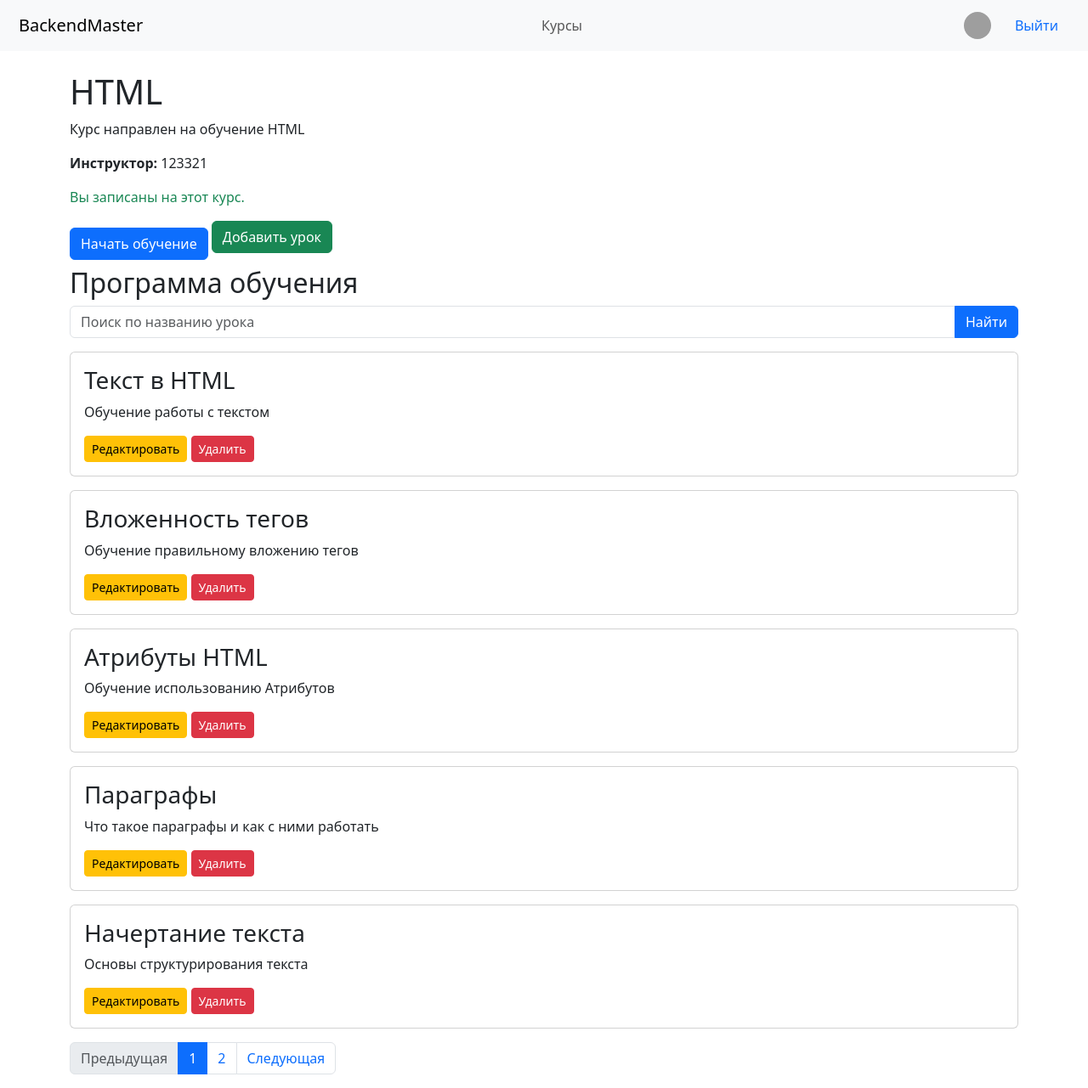
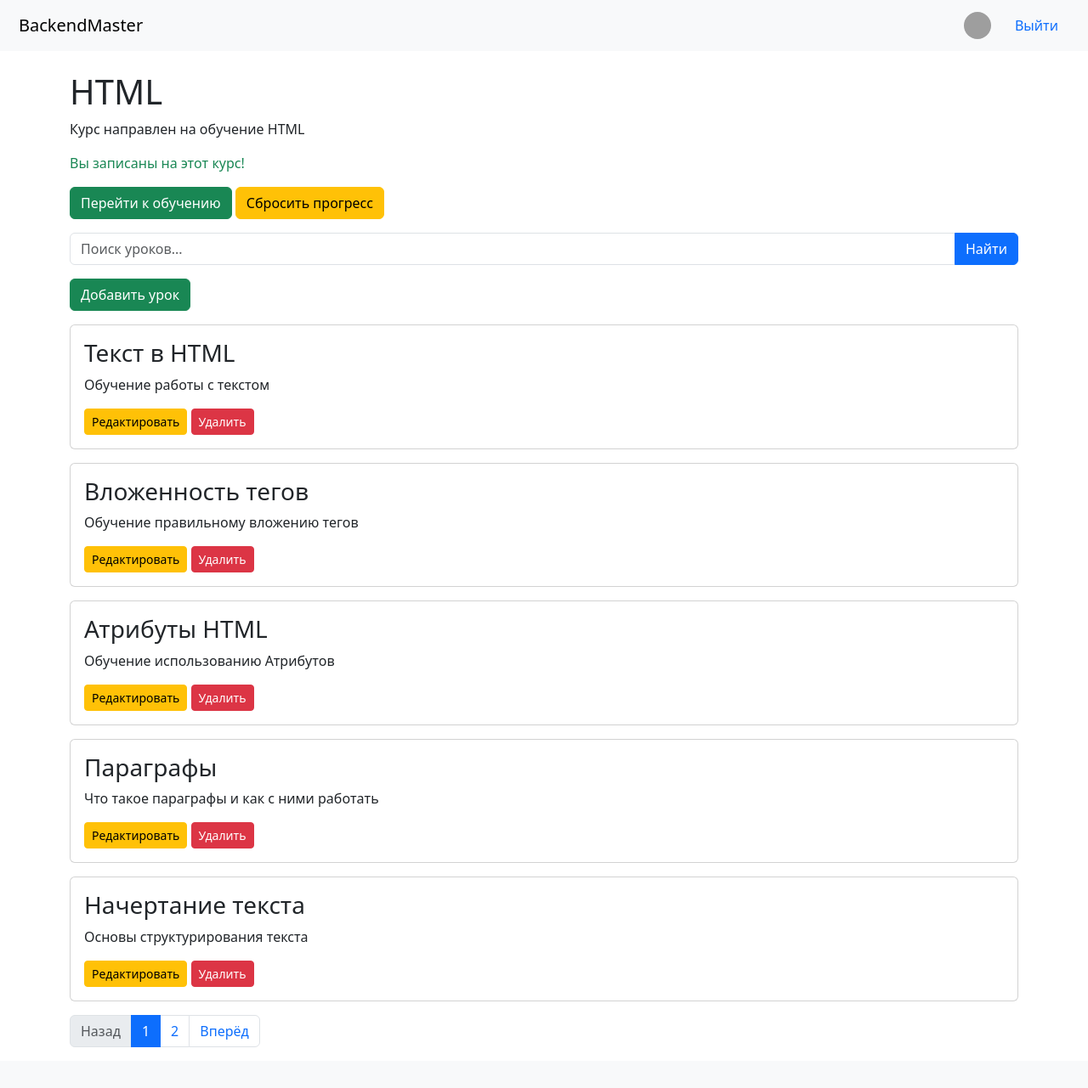
Before and after one commit to SN-PROGRAM/BackendMaster, a Django app: page /courses/2/ in a window 1280 px wide. Shown: the whole page at 85% size. After the commit the page ends 1233 px from the top, so only its background shows below. Run offline with Django 5.2, Linux system fonts and the light colour scheme; a user stored in the database is signed in; data comes from the database, SQL or seed files in the repository; both versions use the stored data as it was after the commit; some libraries are stand-ins or nearby versions; grey boxes are pictures that could not be loaded.

Commit message:
UpdateFiles

```diff
--- a/courses/urls.py
+++ b/courses/urls.py
@@ -1,42 +1,42 @@
-# Импортируем функцию path для настройки маршрутов
+# Импорт функции path, необходимой для определения маршрутов URL
 from django.urls import path
 
-# Импортируем представления из текущего модуля
+# Импортируем views из текущего пакета — здесь находятся классы и функции обработки запросов
 from . import views
 
-# Пространство имён для приложения 'courses' — полезно при использовании {% url %} и include()
+# Указываем пространство имён для приложения 'courses' — это помогает избежать конфликтов имён URL при использовании include()
 app_name = 'courses'
 
-# Список маршрутов (URL-адресов), связанных с этим приложением
+# Список маршрутов URL, которые обрабатываются в этом приложении
 urlpatterns = [
 
-    # Главная страница курсов — список всех курсов
+    # Главная страница со списком всех курсов
     path('', views.CourseListView.as_view(), name='course_list'),
 
-    # Детальный просмотр курса по его id (pk = primary key)
+    # Страница с деталями конкретного курса по его ID (pk)
     path('<int:pk>/', views.CourseDetailView.as_view(), name='course_detail'),
+
+    # Страница обучения, где пользователь может просматривать материалы курса
+    path('<int:pk>/learn/', views.CourseLearnView.as_view(), name='course_learn'),
 
     # Страница создания нового курса
     path('create/', views.CourseCreateView.as_view(), name='course_create'),
 
-    # Страница редактирования курса по id
-    path('<int:pk>/update/', views.CourseUpdateView.as_view(), name='course_update'),
+    # Страница редактирования существующего курса по его ID
+    path('<int:pk>/edit/', views.CourseUpdateView.as_view(), name='course_edit'),
 
-    # Страница удаления курса по id
+    # Страница удаления курса по его ID
     path('<int:pk>/delete/', views.CourseDeleteView.as_view(), name='course_delete'),
 
-    # Запись пользователя на курс
+    # Маршрут для записи пользователя на курс (обрабатывается функцией, а не классом)
     path('<int:pk>/enroll/', views.enroll_course, name='enroll_course'),
 
-    # Страница обучения (просмотр контента курса)
-    path('<int:pk>/learn/', views.CourseLearnView.as_view(), name='course_learn'),
+    # Страница создания нового урока внутри конкретного курса (по ID курса)
+    path('<int:pk>/lesson/create/', views.LessonCreateView.as_view(), name='lesson_create'),
 
-    # Создание нового урока внутри курса
-    path('<int:pk>/lessons/create/', views.LessonCreateView.as_view(), name='lesson_create'),
+    # Страница редактирования конкретного урока в определённом курсе (указаны оба ID: курса и урока)
+    path('<int:course_pk>/lesson/<int:lesson_pk>/edit/', views.LessonUpdateView.as_view(), name='lesson_edit'),
 
-    # Обновление урока внутри конкретного курса
-    path('<int:course_pk>/lessons/<int:lesson_pk>/update/', views.LessonUpdateView.as_view(), name='lesson_update'),
-
-    # Удаление урока внутри конкретного курса
-    path('<int:course_pk>/lessons/<int:lesson_pk>/delete/', views.LessonDeleteView.as_view(), name='lesson_delete'),
+    # Страница удаления конкретного урока из курса (также указаны ID курса и урока)
+    path('<int:course_pk>/lesson/<int:lesson_pk>/delete/', views.LessonDeleteView.as_view(), name='lesson_delete'),
 ]
--- a/templates/base.html
+++ b/templates/base.html
@@ -44,11 +44,6 @@
     <nav class="navbar navbar-light bg-light">  <!-- Панель навигации с светлой темой -->
         <div class="container-fluid">  <!-- Контейнер для управления макетом панели -->
             <a class="navbar-brand" href="{% url 'home' %}">BackendMaster</a>  <!-- Ссылка на главную страницу -->
-            <ul class="navbar-nav">  <!-- Список навигационных ссылок -->
-                <li class="nav-item">
-                    <a class="nav-link" href="{% url 'courses:course_list' %}">Курсы</a>  <!-- Ссылка на страницу с курсами -->
-                </li>
-            </ul>
             <div class="navbar-right">  <!-- Контейнер для правых элементов навигации (аватар и выход) -->
                 {% if user.is_authenticated %}  <!-- Проверка, если пользователь авторизован -->
                     <a href="{% url 'profile' %}">  <!-- Ссылка на страницу профиля -->
--- a/templates/courses/course_detail.html
+++ b/templates/courses/course_detail.html
@@ -1,104 +1,127 @@
-{% extends 'base.html' %}  {# Наследуем основной шаблон сайта #}
+{# Наследуем структуру базового шаблона #}
+{% extends 'base.html' %}
 
-{% block title %}{{ course.title }} - BackendMaster{% endblock %}  {# Устанавливаем заголовок страницы, включая название курса #}
+{# Устанавливаем заголовок страницы — он будет виден в <title> #}
+{% block title %}{{ course.title }} - BackendMaster{% endblock %}
 
-{% block content %}  {# Начало блока контента страницы #}
-  <h1>{{ course.title }}</h1>  {# Название курса #}
-  <p>{{ course.description }}</p>  {# Описание курса #}
-  <p><strong>Инструктор:</strong> {{ course.instructor.username }}</p>  {# Имя инструктора (логин) #}
+{# Блок основного содержимого страницы #}
+{% block content %}
 
-  {% if course.image %}  {# Если у курса есть изображение, показываем его #}
-    <img src="{{ course.image }}" alt="{{ course.title }}" style="max-width: 300px;">  {# Отображение изображения с ограничением по ширине #}
+  {# Название курса #}
+  <h1>{{ course.title }}</h1>
+
+  {# Описание курса #}
+  <p>{{ course.description }}</p>
+
+  {# Блок кнопки записи на курс или перехода к обучению — показывается только авторизованным пользователям #}
+  {% if user.is_authenticated %}
+
+    {# Если пользователь ещё не записан на курс — показываем кнопку записи #}
+    {% if not is_enrolled %}
+      <a href="{% url 'courses:enroll_course' course.pk %}" class="btn btn-primary mb-3">Записаться на курс</a>
+
+    {# Если пользователь уже записан — показываем статус и кнопки #}
+    {% else %}
+      <p class="text-success mb-3">Вы записаны на этот курс!</p>
+
+      {# Кнопка перехода к обучающим материалам #}
+      <a href="{% url 'courses:course_learn' course.pk %}" class="btn btn-success mb-3">Перейти к обучению</a>
+
+      {# Если курс не завершён, показываем кнопку сброса прогресса #}
+      {% if not course_completed %}
+        <form method="POST" style="display: inline;">
+          {% csrf_token %}
+          <input type="hidden" name="reset_progress" value="1">
+          <button type="submit" class="btn btn-warning mb-3">Сбросить прогресс</button>
+        </form>
+      {% else %}
+        {# Сообщение о завершении курса #}
+        <p class="text-success mb-3">Курс завершён!</p>
+      {% endif %}
+    {% endif %}
+
+  {# Если пользователь не авторизован — предлагаем войти #}
+  {% else %}
+    <p>Пожалуйста, <a href="{% url 'login' %}">войдите</a>, чтобы записаться на курс.</p>
   {% endif %}
 
-  {% if user.is_authenticated %}  {# Проверяем, вошёл ли пользователь в систему #}
-    {% if is_enrolled %}  {# Если пользователь записан на курс #}
-      {% if course_completed %}  {# Если пользователь завершил курс #}
-        <p class="text-success">Вы прошли этот курс.</p>  {# Сообщение о завершении #}
-        <a href="{% url 'courses:course_learn' course.pk %}" class="btn btn-primary">Пройти ещё раз</a>  {# Кнопка "Пройти ещё раз" #}
-        <form method="POST" action="{% url 'courses:course_detail' course.pk %}" style="display:inline;">  {# Форма сброса прогресса #}
-          {% csrf_token %}  {# Токен безопасности #}
-          <input type="hidden" name="reset_progress" value="1">  {# Скрытое поле для сброса #}
-          <button type="submit" class="btn btn-secondary">Сбросить прогресс</button>  {# Кнопка сброса #}
-        </form>
-      {% else %}  {# Если пользователь записан, но ещё не прошёл курс #}
-        <p class="text-success">Вы записаны на этот курс.</p>
-        <a href="{% url 'courses:course_learn' course.pk %}" class="btn btn-primary">Начать обучение</a>  {# Кнопка начать обучение #}
-      {% endif %}
-    {% else %}  {# Если пользователь не записан на курс #}
-      <a href="{% url 'courses:enroll_course' course.pk %}" class="btn btn-primary">Записаться на курс</a>  {# Кнопка записи на курс #}
-    {% endif %}
-  {% else %}  {# Если пользователь не авторизован #}
-    <p>Чтобы записаться на курс, <a href="{% url 'login' %}">войдите</a>.</p>  {# Предложение войти в систему #}
-  {% endif %}
-
-  {% if user.is_staff %}  {# Если пользователь — администратор/преподаватель #}
-    <a href="{% url 'courses:lesson_create' course.pk %}" class="btn btn-success mb-3">Добавить урок</a>  {# Кнопка добавления урока #}
-  {% endif %}
-
-  <h2>Программа обучения</h2>  {# Заголовок блока с уроками #}
-
-  <!-- Форма поиска -->
-  <form method="GET" class="mb-3">  {# Форма для поиска уроков по названию #}
+  {# Форма поиска уроков по ключевым словам (GET-запрос) #}
+  <form method="GET" class="mb-3">
     <div class="input-group">
-      <input type="text" name="search" class="form-control" placeholder="Поиск по названию урока" value="{{ search_query }}">  {# Поле ввода #}
-      <button type="submit" class="btn btn-primary">Найти</button>  {# Кнопка поиска #}
+      <input type="text" name="search" class="form-control" placeholder="Поиск уроков..." value="{{ search_query }}">
+      <button type="submit" class="btn btn-primary">Найти</button>
     </div>
   </form>
 
-  <!-- Список уроков -->
-  {% for lesson in page_obj %}  {# Перебираем уроки на текущей странице #}
+  {# Кнопка добавления нового урока доступна только администраторам/преподавателям #}
+  {% if user.is_staff %}
+    <a href="{% url 'courses:lesson_create' course.pk %}" class="btn btn-success mb-3">Добавить урок</a>
+  {% endif %}
+
+  {# Перебираем уроки курса с постраничной навигацией (page_obj) #}
+  {% for lesson in page_obj %}
     <div class="card mb-3">
       <div class="card-body">
-        <h3 class="card-title">{{ lesson.title }}</h3>  {# Название урока #}
-        <p class="card-text">{{ lesson.content }}</p>  {# Содержание (заметки) #}
-        {% if lesson.video %}  {# Если добавлено видео — отображаем ссылку #}
+        <h3 class="card-title">{{ lesson.title }}</h3>
+        <p class="card-text">{{ lesson.content }}</p>
+
+        {# Если у урока есть ссылка на видео — выводим её #}
+        {% if lesson.video %}
           <p><strong>Видео:</strong> <a href="{{ lesson.video }}">{{ lesson.video }}</a></p>
         {% endif %}
-        {% if user.is_staff %}  {# Только для админа — кнопки редактирования и удаления урока #}
-          <a href="{% url 'courses:lesson_update' course.pk lesson.pk %}" class="btn btn-warning btn-sm">Редактировать</a>
+
+        {# Кнопки редактирования и удаления урока доступны только персоналу #}
+        {% if user.is_staff %}
+          <a href="{% url 'courses:lesson_edit' course.pk lesson.pk %}" class="btn btn-warning btn-sm">Редактировать</a>
           <a href="{% url 'courses:lesson_delete' course.pk lesson.pk %}" class="btn btn-danger btn-sm">Удалить</a>
         {% endif %}
       </div>
     </div>
-  {% empty %}  {# Если уроков нет #}
+  {% empty %}
+    {# Если уроков нет — выводим сообщение #}
     <p>Уроков пока нет.</p>
   {% endfor %}
 
-  <!-- Пагинация -->
-  <nav aria-label="Page navigation">  {# Навигация по страницам уроков #}
+  {# Пагинация: переход по страницам уроков #}
+  <nav aria-label="Page navigation">
     <ul class="pagination">
-      {% if page_obj.has_previous %}  {# Кнопка "Предыдущая", если есть предыдущая страница #}
+
+      {# Кнопка "Назад" #}
+      {% if page_obj.has_previous %}
         <li class="page-item">
-          <a class="page-link" href="?page={{ page_obj.previous_page_number }}&search={{ search_query }}">Предыдущая</a>
+          <a class="page-link" href="?page={{ page_obj.previous_page_number }}{% if search_query %}&search={{ search_query }}{% endif %}">Назад</a>
         </li>
-      {% else %}  {# Иначе делаем кнопку неактивной #}
+      {% else %}
         <li class="page-item disabled">
-          <span class="page-link">Предыдущая</span>
+          <span class="page-link">Назад</span>
         </li>
       {% endif %}
 
-      {% for num in page_obj.paginator.page_range %}  {# Перебираем все страницы #}
-        {% if page_obj.number == num %}  {# Текущая страница #}
+      {# Номера страниц #}
+      {% for num in page_obj.paginator.page_range %}
+        {% if page_obj.number == num %}
           <li class="page-item active">
             <span class="page-link">{{ num }}</span>
           </li>
-        {% else %}  {# Остальные страницы — кликабельны #}
+        {% else %}
           <li class="page-item">
-            <a class="page-link" href="?page={{ num }}&search={{ search_query }}">{{ num }}</a>
+            <a class="page-link" href="?page={{ num }}{% if search_query %}&search={{ search_query }}{% endif %}">{{ num }}</a>
           </li>
         {% endif %}
       {% endfor %}
 
-      {% if page_obj.has_next %}  {# Кнопка "Следующая", если есть следующая страница #}
+      {# Кнопка "Вперёд" #}
+      {% if page_obj.has_next %}
         <li class="page-item">
-          <a class="page-link" href="?page={{ page_obj.next_page_number }}&search={{ search_query }}">Следующая</a>
+          <a class="page-link" href="?page={{ page_obj.next_page_number }}{% if search_query %}&search={{ search_query }}{% endif %}">Вперёд</a>
         </li>
-      {% else %}  {# Иначе делаем её неактивной #}
+      {% else %}
         <li class="page-item disabled">
-          <span class="page-link">Следующая</span>
+          <span class="page-link">Вперёд</span>
         </li>
       {% endif %}
     </ul>
   </nav>
-{% endblock %}  {# Завершаем блок контента #}
+
+{# Конец блока содержимого #}
+{% endblock %}
```
Also changed, not shown: templates/courses/course_confirm_delete.html (+26 -11 lines), templates/courses/course_list.html (+39 -20 lines), db.sqlite3.
